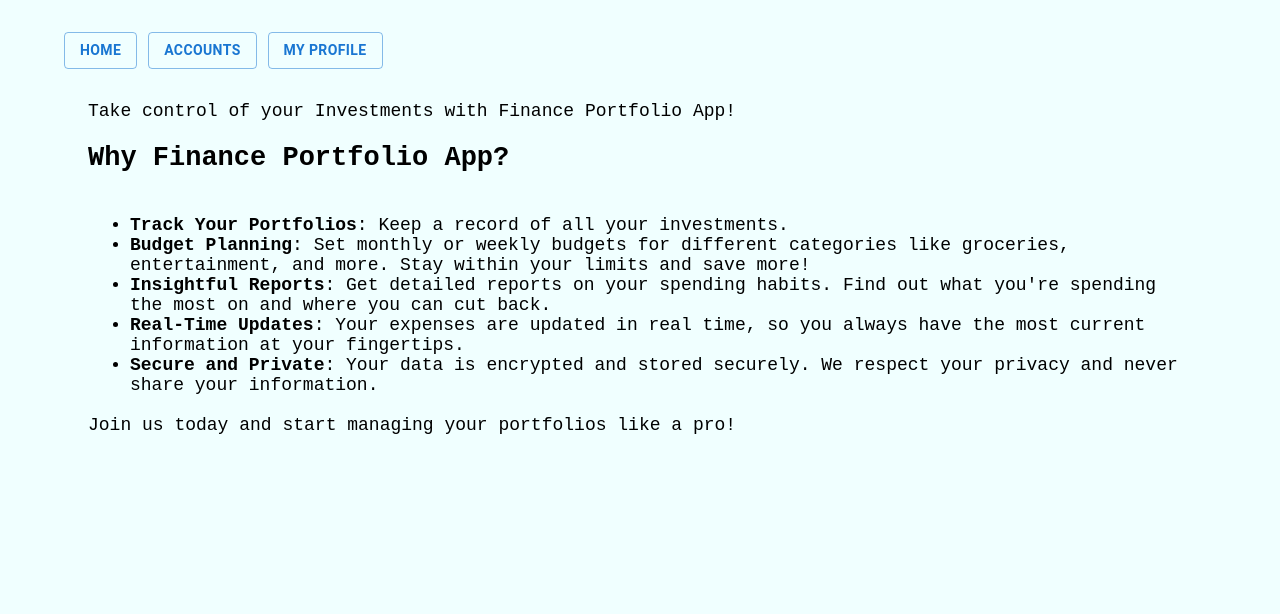
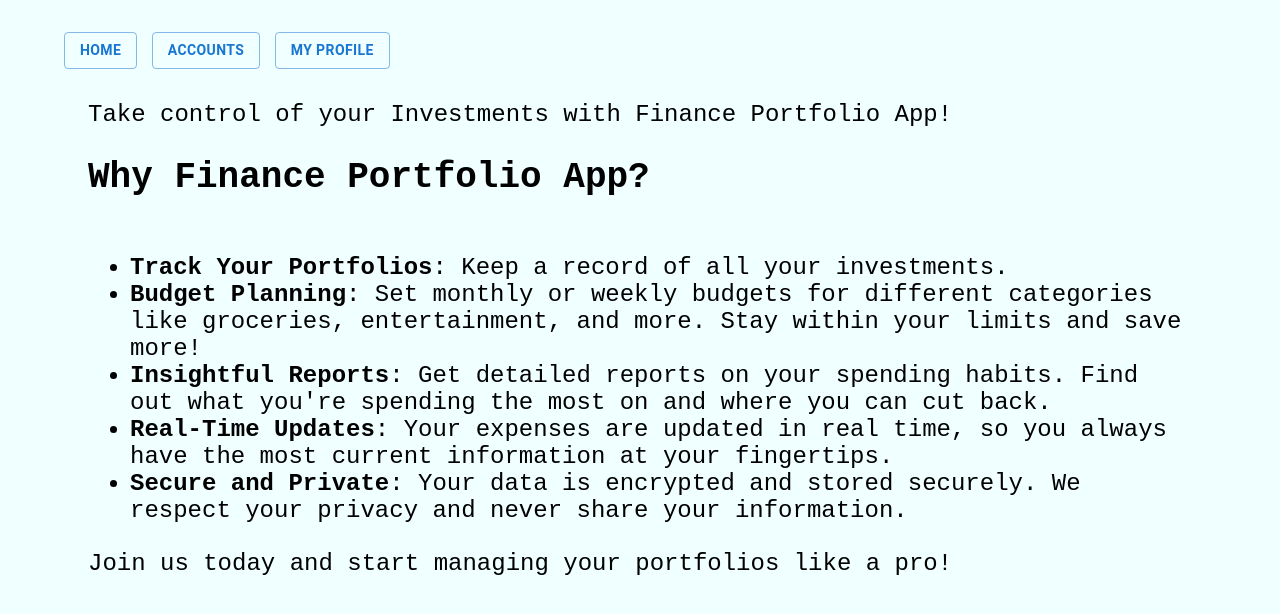
Before and after one commit to spring-lab-01/finance-portfolio, a React (Vite) app in the folder src/main/frontend/: page / in a window 1280 px wide. Shown: the top 614 px of the page. Built offline with nearby package versions, Linux system fonts and the light colour scheme.

Commit message:
font size updated

```diff
--- a/src/main/frontend/src/index.css
+++ b/src/main/frontend/src/index.css
@@ -2,7 +2,7 @@
 
 body {
     font-family: Poppins, monospace;
-    font-size: large;
+    font-size: x-large;
     background-color: azure;
     justify-content: center;
     margin: 0;
```
